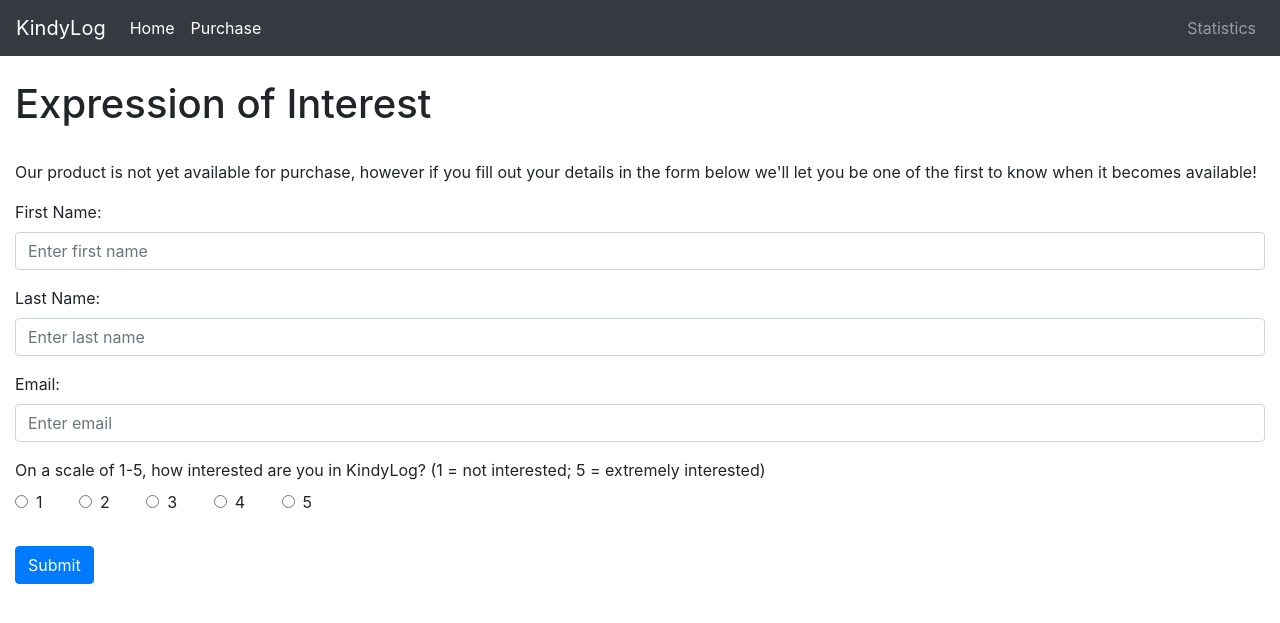
After one commit to waltwengert/kindylog-productsite, a PHP site: page /purchase.html in a window 1280 px wide. The commit adds this page. Shown: the top 623 px of the page. Run offline with PHP 8.4, Linux system fonts and the light colour scheme.

Commit message:
Changed unnecessary .php to .html

```diff
--- /dev/null
+++ b/purchase.html
@@ -0,0 +1,195 @@
+<!DOCTYPE html>
+<html>
+  <head>
+    <title>KindyLog Purchase</title>
+
+    <link
+      rel="stylesheet"
+      href="https://maxcdn.bootstrapcdn.com/bootstrap/4.1.3/css/bootstrap.min.css"
+    />
+    <link rel="stylesheet" href="styles/main.css" />
+    <script src="https://ajax.googleapis.com/ajax/libs/jquery/3.3.1/jquery.min.js"></script>
+    <script src="https://cdnjs.cloudflare.com/ajax/libs/popper.js/1.14.3/umd/popper.min.js"></script>
+    <script src="https://maxcdn.bootstrapcdn.com/bootstrap/4.1.3/js/bootstrap.min.js"></script>
+
+    <script>
+      function nameValidation(nametype, value) {
+        var letters = /^[A-Za-z,.'-]+$/;
+
+        if (value == "") {
+          alert(nametype + " must be filled out");
+        } else if (value.length > 50) {
+          alert(nametype + " can't be longer than 50 characters");
+        } else if (!value.match(letters)) {
+          alert(nametype + " must only include letters");
+        } else {
+          return true;
+        }
+
+        return false;
+      }
+
+      function validateForm() {
+        var firstName = document.forms["expForm"]["firstName"].value;
+        var lastName = document.forms["expForm"]["lastName"].value;
+
+        if (
+          !nameValidation("First name", firstName) ||
+          !nameValidation("Last name", lastName)
+        ) {
+          return false;
+        }
+
+        //Email regex taken from emailregex.com
+        //var emailPattern = /(?:[a-z0-9!#$%&'*+/=?^_`{|}~-]+(?:\.[a-z0-9!#$%&'*+/=?^_`{|}~-]+)*|"(?:[\x01-\x08\x0b\x0c\x0e-\x1f\x21\x23-\x5b\x5d-\x7f]|\\[\x01-\x09\x0b\x0c\x0e-\x7f])*")@(?:(?:[a-z0-9](?:[a-z0-9-]*[a-z0-9])?\.)+[a-z0-9](?:[a-z0-9-]*[a-z0-9])?|\[(?:(?:25[0-5]|2[0-4][0-9]|[01]?[0-9][0-9]?)\.){3}(?:25[0-5]|2[0-4][0-9]|[01]?[0-9][0-9]?|[a-z0-9-]*[a-z0-9]:(?:[\x01-\x08\x0b\x0c\x0e-\x1f\x21-\x5a\x53-\x7f]|\\[\x01-\x09\x0b\x0c\x0e-\x7f])+)\])/;
+
+        var email = document.forms["expForm"]["email"].value;
+        if (email == "") {
+          alert("Email must be filled out");
+          return false;
+        } else if (email.length > 255) {
+          alert("Email can't be longer than 255 characters");
+          return false;
+          /*
+    } else if (!value.match(emailPattern)) {
+      alert("Email must follow a valid email format");
+      return false;
+       */
+        }
+
+        var rating = 0;
+        if (document.getElementById("r1").checked) {
+          rating = 1;
+        } else if (document.getElementById("r2").checked) {
+          rating = 2;
+        } else if (document.getElementById("r3").checked) {
+          rating = 3;
+        } else if (document.getElementById("r4").checked) {
+          rating = 4;
+        } else if (document.getElementById("r5").checked) {
+          rating = 5;
+        } else {
+          alert("Please select a level of interest");
+          return false;
+        }
+
+        var getUrl =
+          "sendexp.php?fname=" +
+          firstName +
+          "&lname=" +
+          lastName +
+          "&email=" +
+          email +
+          "&rating=" +
+          rating;
+        console.log(getUrl);
+
+        xmlhttp = new XMLHttpRequest();
+
+        xmlhttp.onreadystatechange = function () {
+          if (this.readyState == 4 && this.status == 200) {
+            console.log("hello");
+          }
+        };
+        xmlhttp.open("GET", getUrl, true);
+        xmlhttp.send();
+      }
+    </script>
+  </head>
+
+  <body>
+    <header>
+      <nav class="navbar navbar-expand-sm bg-dark navbar-dark fixed-top">
+        <a class="navbar-brand" href="index.html">KindyLog</a>
+
+        <ul class="navbar-nav mr-auto">
+          <li class="nav-item active">
+            <a class="nav-link" href="index.html">Home</a>
+          </li>
+          <li class="nav-item active">
+            <a class="nav-link" href="purchase.html">Purchase</a>
+          </li>
+        </ul>
+        <ul class="navbar-nav navbar-right">
+          <li class="nav-item">
+            <a class="nav-link" href="stats.php">Statistics</a>
+          </li>
+        </ul>
+      </nav>
+    </header>
+
+    <div class="container-fluid" style="margin-top: 80px">
+      <h1>Expression of Interest</h1>
+      <br />
+      <p>
+        Our product is not yet available for purchase, however if you fill out
+        your details in the form below we'll let you be one of the first to know
+        when it becomes available!
+      </p>
+
+      <form
+        name="expForm"
+        action="/interestexpressed.php"
+        onsubmit="return validateForm()"
+        method="post"
+      >
+        <div class="form-group">
+          <label for="firstName">First Name:</label>
+          <input
+            type="text"
+            class="form-control"
+            id="firstName"
+            placeholder="Enter first name"
+            name="firstName"
+          />
+        </div>
+        <div class="form-group">
+          <label for="lastName">Last Name:</label>
+          <input
+            type="text"
+            class="form-control"
+            id="lastName"
+            placeholder="Enter last name"
+            name="lastName"
+          />
+        </div>
+        <div class="form-group">
+          <label for="email">Email:</label>
+          <input
+            type="email"
+            class="form-control"
+            id="email"
+            placeholder="Enter email"
+            name="email"
+          />
+        </div>
+
+        <div>
+          <label
+            >On a scale of 1-5, how interested are you in KindyLog? (1 = not
+            interested; 5 = extremely interested)</label
+          ><br />
+
+          <label class="interest-radio radio-inline"
+            ><input type="radio" name="optradio" id="r1" />1</label
+          >
+          <label class="interest-radio radio-inline"
+            ><input type="radio" name="optradio" id="r2" />2</label
+          >
+          <label class="interest-radio radio-inline"
+            ><input type="radio" name="optradio" id="r3" />3</label
+          >
+          <label class="interest-radio radio-inline"
+            ><input type="radio" name="optradio" id="r4" />4</label
+          >
+          <label class="interest-radio radio-inline"
+            ><input type="radio" name="optradio" id="r5" />5</label
+          >
+        </div>
+        <br />
+
+        <button type="submit" class="btn btn-primary">Submit</button>
+      </form>
+    </div>
+  </body>
+</html>
--- a/stats.php
+++ b/stats.php
@@ -115,14 +115,14 @@
 <body>
 <header>
     <nav class="navbar navbar-expand-sm bg-dark navbar-dark fixed-top">
-      <a class="navbar-brand" href="index.php">KindyLog</a>
+      <a class="navbar-brand" href="index.html">KindyLog</a>
 
       <ul class="navbar-nav mr-auto">
         <li class="nav-item active">
-          <a class="nav-link" href="index.php">Home</a>
+          <a class="nav-link" href="index.html">Home</a>
         </li>
         <li class="nav-item active">
-          <a class="nav-link" href="purchase.php">Purchase</a>
+          <a class="nav-link" href="purchase.html">Purchase</a>
         </li>
       </ul>
       <ul class="navbar-nav navbar-right">
```
Also changed, not shown: index.html (+67 -25 lines), purchase.php (deleted, +0 -142 lines).
